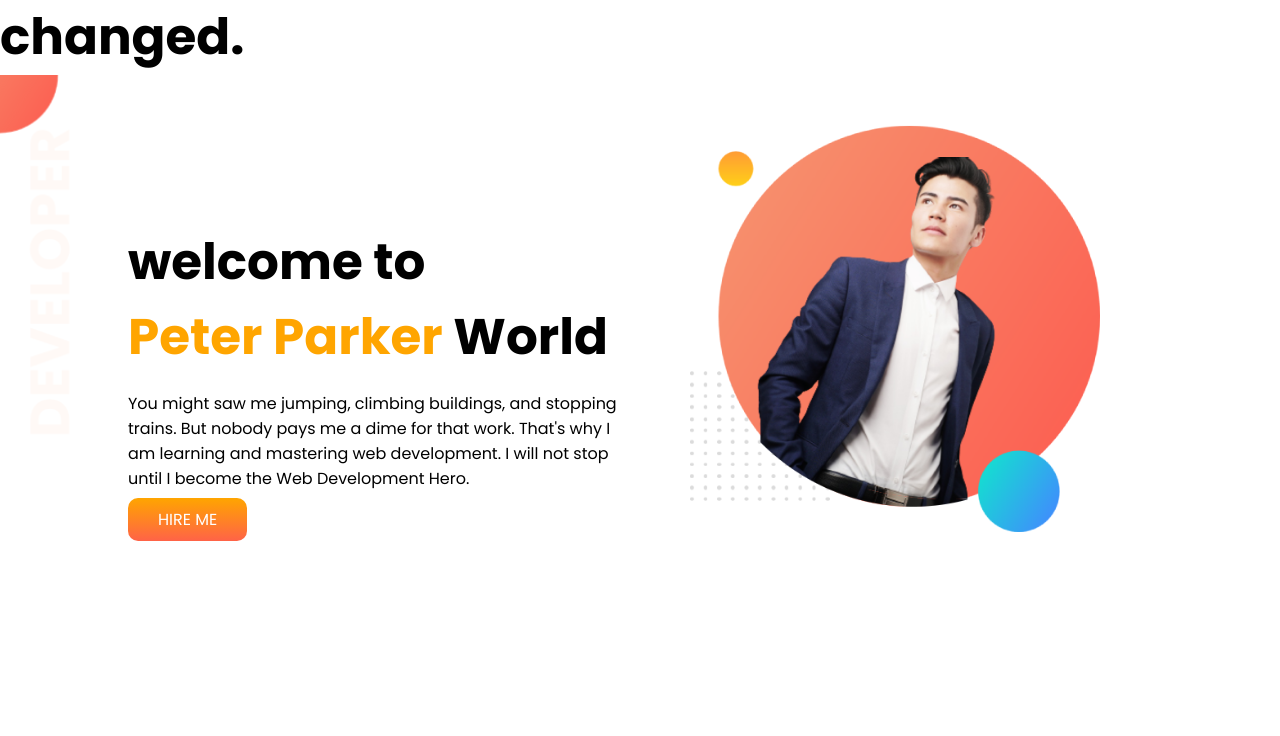
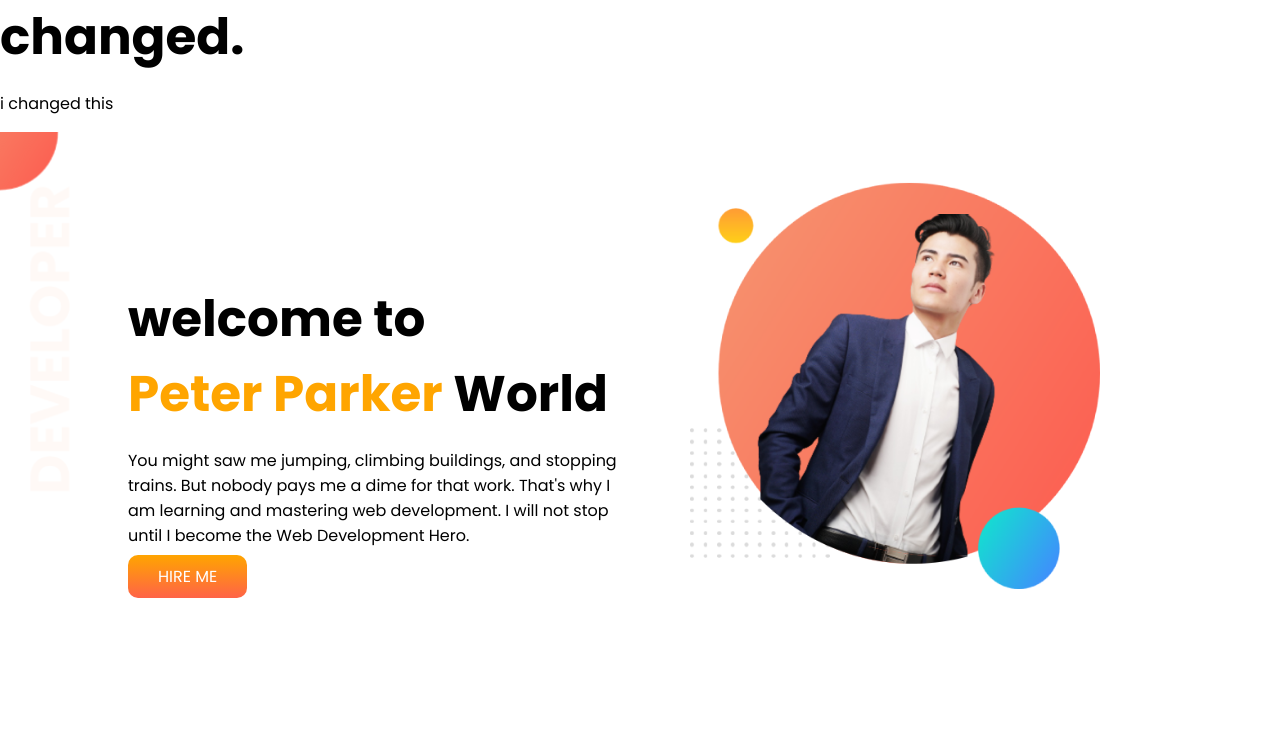
Before and after one commit to mdshemul48/recreate-pre-assingment, a plain HTML site: page index.html in a window 1280 px wide. Shown: the top 736 px of the page. Drawn offline with Linux system fonts and the light colour scheme.

Commit message:
adding p tag

```diff
--- a/index.html
+++ b/index.html
@@ -14,8 +14,8 @@
 
 <body>
 
-<h1>changed.</h1>
-
+    <h1>changed.</h1>
+    <p>i changed this</p>
     <section class="header-area flexible-container">
         <div class="half-width header-text-area">
             <h1>welcome to</h1>
```
